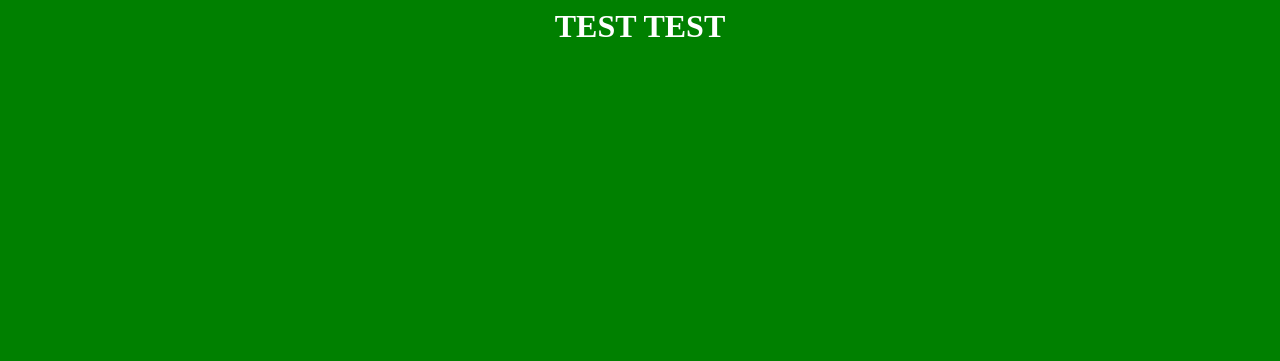
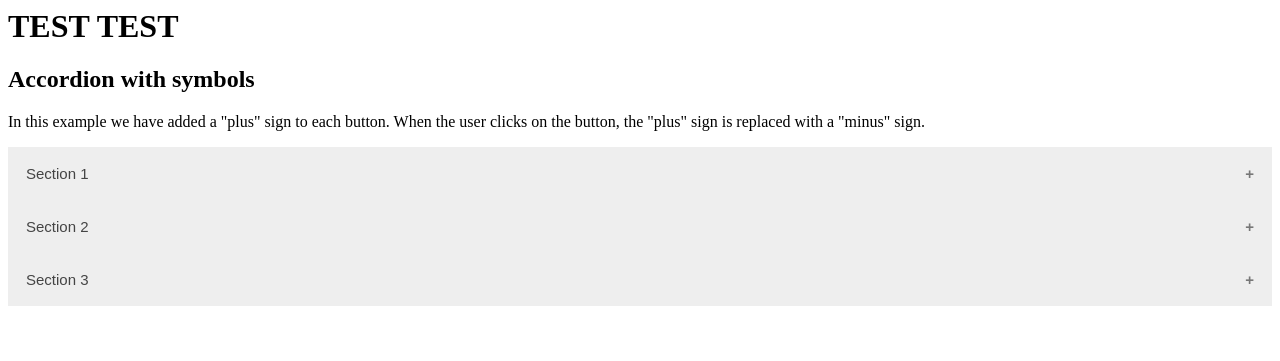
Before and after one commit to uracil90/urban-pancake, a plain HTML site: page index.html in a window 1280 px wide. Drawn offline with Linux system fonts and the light colour scheme.

Commit message:
Update index.html

```diff
--- a/index.html
+++ b/index.html
@@ -1,20 +1,82 @@
-
 <html>
   <title>
      Test
   </title>
 
-
+  <head>
+  <style>
+    button.accordion {
+    background-color: #eee;
+    color: #444;
+    cursor: pointer;
+    padding: 18px;
+    width: 100%;
+    border: none;
+    text-align: left;
+    outline: none;
+    font-size: 15px;
+    transition: 0.4s;
+}
+button.accordion.active, button.accordion:hover {
+    background-color: #ddd;
+}
+button.accordion:after {
+    content: '\002B';
+    color: #777;
+    font-weight: bold;
+    float: right;
+    margin-left: 5px;
+}
+button.accordion.active:after {
+    content: "\2212";
+}
+div.panel {
+    padding: 0 18px;
+    background-color: white;
+    max-height: 0;
+    overflow: hidden;
+    transition: max-height 0.2s ease-out;
+}
+</style>
+</head>
   <body>
     <h1>TEST TEST</h1>
+
+     <h2>Accordion with symbols</h2>
+<p>In this example we have added a "plus" sign to each button. When the user clicks on the button, the "plus" sign is replaced with a "minus" sign.</p>
+<button class="accordion">Section 1</button>
+<div class="panel">
+  <p>Lorem ipsum dolor sit amet, consectetur adipisicing elit, sed do eiusmod tempor incididunt ut labore et dolore magna aliqua. Ut enim ad minim veniam, quis nostrud exercitation ullamco laboris nisi ut aliquip ex ea commodo consequat.</p>
+</div>
+
+<button class="accordion">Section 2</button>
+<div class="panel">
+  <p>Lorem ipsum dolor sit amet, consectetur adipisicing elit, sed do eiusmod tempor incididunt ut labore et dolore magna aliqua. Ut enim ad minim veniam, quis nostrud exercitation ullamco laboris nisi ut aliquip ex ea commodo consequat.</p>
+</div>
+
+<button class="accordion">Section 3</button>
+<div class="panel">
+  <p>Lorem ipsum dolor sit amet, consectetur adipisicing elit, sed do eiusmod tempor incididunt ut labore et dolore magna aliqua. Ut enim ad minim veniam, quis nostrud exercitation ullamco laboris nisi ut aliquip ex ea commodo consequat.</p>
+</div>
+
+
+
+
+<script>
+var acc = document.getElementsByClassName("accordion");
+var i;
+for (i = 0; i < acc.length; i++) {
+  acc[i].onclick = function() {
+    this.classList.toggle("active");
+    var panel = this.nextElementSibling;
+    if (panel.style.maxHeight){
+      panel.style.maxHeight = null;
+    } else {
+      panel.style.maxHeight = panel.scrollHeight + "px";
+    }
+  }
+}
+</script>
+
   </body>
-
-  <style>
-    body {
-      background-color:green;
-      color:#fff;
-      text-align:center;
-    }
-  </style>
-
 </html>
```
